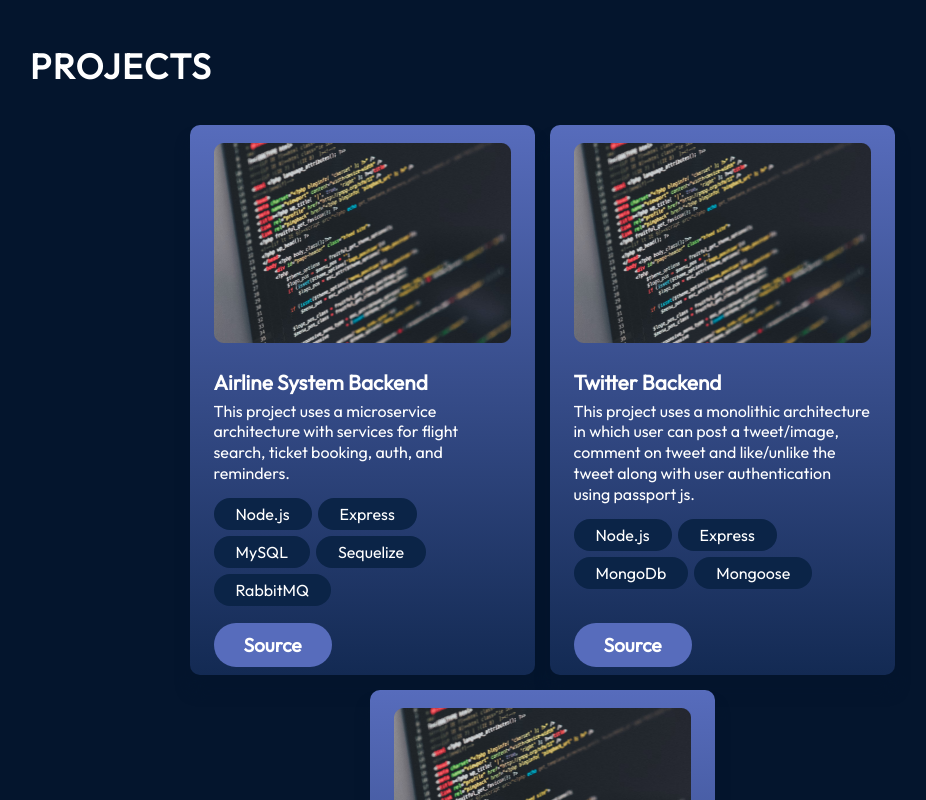
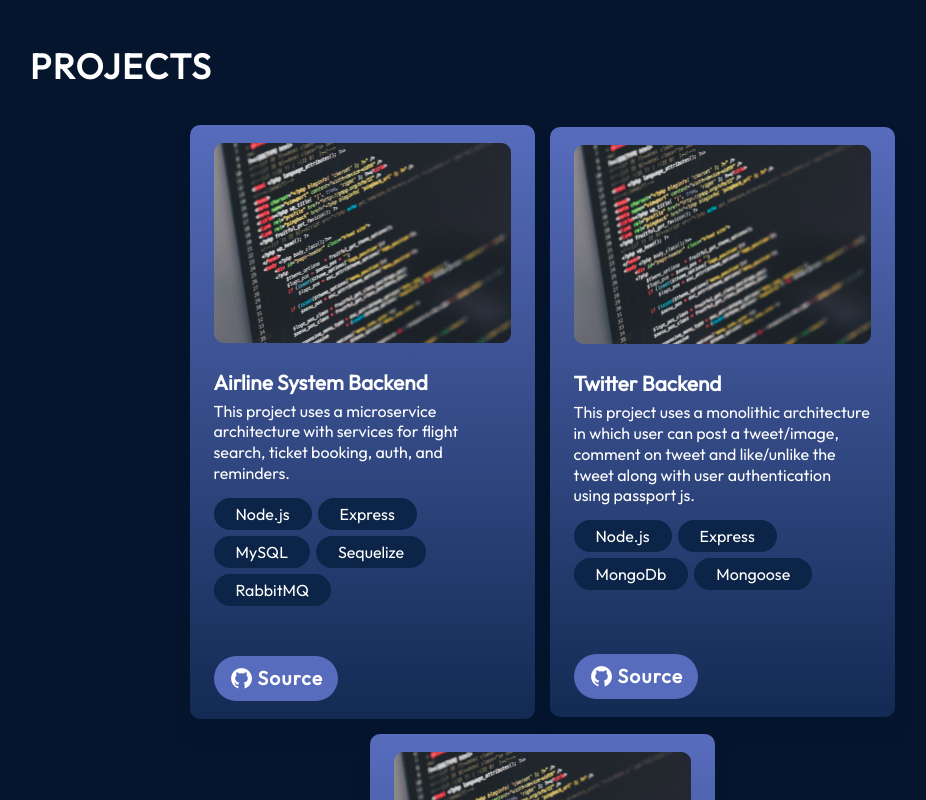
Before and after one commit to vinit-jpl/portfolio-website, a React (Vite) app: page / in a window 1280 px wide. Shown: the part 1920-2720 px from the top of the page, without its empty margins (98-1024 px from the left). Built offline with nearby package versions, Linux system fonts and the light colour scheme.

Commit message:
added github icon in source

```diff
--- a/src/components/Projects/ProjectCard.jsx
+++ b/src/components/Projects/ProjectCard.jsx
@@ -37,7 +37,13 @@ export const ProjectCard = ({ project : {title, imgSrc, description, skills, dem
         }
       </ul>
       <div className ={styles.links}>
-        <a className ={styles.link} href={source}>Source</a>
+        <li className ={styles.link}>
+          <img
+            src={getImageUrl("contact/githubIcon.png")}
+            alt='github-icon'
+          />
+          <a className={ styles.srcLink }href={source}>Source</a>
+        </li>
       </div>
     </div>
   )
--- a/src/components/Projects/ProjectCard.module.css
+++ b/src/components/Projects/ProjectCard.module.css
@@ -8,7 +8,7 @@
     box-shadow: 0 16px 14px 0 #04152d;
     padding: 18px 24px;
     width: 345px;
-    min-height: 550px;
+    min-height: 590px;
 }
 
 .readOrHide {
@@ -57,13 +57,27 @@
 }
 
 .link {
+    display: flex;
+    justify-content: flex-start;
+    align-items: center;
     text-decoration: none;
-    color: var(--color-text);
     font-size: 1.2rem;
     font-weight: 600;
     border-radius: 100px;
     background: var(--color-primary);
-    padding: 10px 30px;
-    width: 100%;
+    padding: 10px 15px;
+    width: 42%;
     margin-top: 50px;
+    list-style: none;
 }
+.srcLink {
+    color: var(--color-text);
+    text-decoration: none;
+    letter-spacing: 1.3px;
+}
+
+.link img {
+    height: 25px;
+    width: 25px;
+    margin-right: 4px;
+}
```
